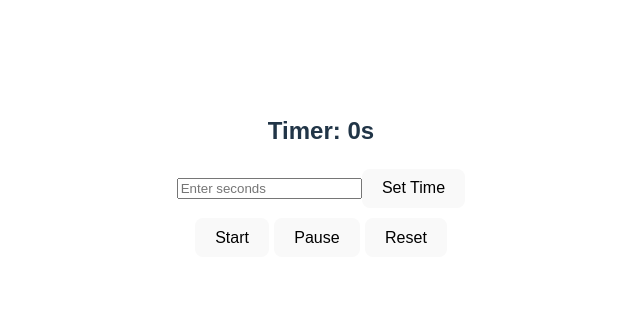
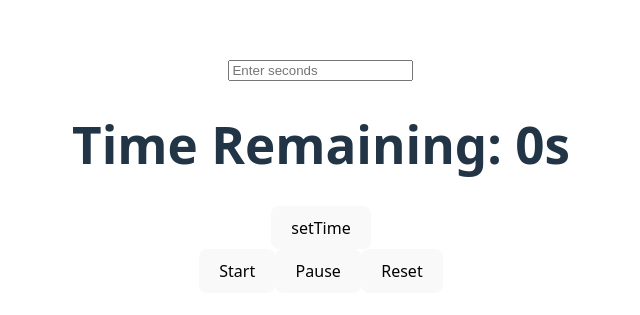
Before and after one commit to ssbhatnagar/React_Codes, a React (Vite) app in the folder react-practice/: page /timer in a window 1280 px wide. Shown: the part 225-540 px from the top of the page, without its empty margins (319-959 px from the left). Built offline with nearby package versions, Linux system fonts and the light colour scheme.

Commit message:
feat: timer app

```diff
--- a/react-practice/src/components/SimpleTimer/SimpleTimer.jsx
+++ b/react-practice/src/components/SimpleTimer/SimpleTimer.jsx
@@ -1,76 +1,70 @@
 import React, { useState, useRef, useEffect } from "react";
 
 function SimpleTimer() {
-  const [time, setTime] = useState(0); // Timer ki value
-  const [userInput, setUserInput] = useState(""); // Input field ke liye
-  const timerRef = useRef(null); // Interval ID ko store karne ke liye
+    const [time, setTime] = useState(0);
+    const [userInput, setUserInput] = useState("");
+    const timeRef = useRef(null);
 
-  // Timer Start karne ka logic
-  const startTimer = () => {
-    // Agar timer pehle se chal raha hai toh dusra mat chalao
-    if (timerRef.current) return;
+    function startTimer(){
+      if(timeRef.current || time <=0) return;
 
-    timerRef.current = setInterval(() => {
-      setTime((prev) => {
-        if (prev <= 1) {
-          clearInterval(timerRef.current);
-          timerRef.current = null;
+      timeRef.current = setInterval(() => {
+        setTime((prev) =>{
+          if(prev<=1){
+            clearInterval(timeRef.current);
+            timeRef.current = null;
             return 0;
           }
-        return prev - 1;
-      });
-    }, 1000);
-  };
+          return prev -1
+        }
+        )
+      }, 1000)
+    }
 
-  // Timer Pause karne ka logic
-  const pauseTimer = () => {
-    clearInterval(timerRef.current);
-    timerRef.current = null;
-  };
+    function pauseTimer(){
+      clearInterval(timeRef.current);
+      timeRef.current = null;
+    }
 
-  // Timer Reset karne ka logic
-  const resetTimer = () => {
+    function resetTimer(){
       pauseTimer();
       setTime(0);
       setUserInput("");
-  };
-
-  // Custom time set karne ka logic
-  const handleSetTime = () => {
+    }
+    function handleSetTime(){
+      pauseTimer()
       const seconds = parseInt(userInput);
-    if (!isNaN(seconds) && seconds > 0) {
-      setTime(seconds);
+      if(!isNaN(seconds) && seconds >0){
+        setTime(seconds)
       }
     };
 
-  // Cleanup: Agar component band ho jaye toh timer bhi ruk jaye (Memory Leak se bachata hai)
     useEffect(() => {
-    return () => clearInterval(timerRef.current);
-  }, []);
+      return () => clearInterval(timeRef.current);
+    }, [])
 
-  return (
-    <div style={{ textAlign: "center", padding: "20px", fontFamily: "Arial" }}>
-      <h2>Timer: {time}s</h2>
-
-      {/* Input section */}
-      <div style={{ marginBottom: "10px" }}>
+    return(
+      <div>
       <input
       type="number"
       placeholder="Enter seconds"
       value={userInput}
       onChange={(e) => setUserInput(e.target.value)}
       />
-        <button onClick={handleSetTime}>Set Time</button>
+      <h1>Time Remaining: {time}s</h1>
+      <div>
+        <button onClick={() => handleSetTime()}>setTime</button>
+      </div>
+       <div>
+        {/* ye best practice nahi hai agar hum koi parameter pass nahi kar rahe at that time its best ki hum diretly startTimer pass kar de jaruri nahi ki arrow banana hai */}
+        {/* <button onClick={() =>startTimer()}>Start</button>  */}
+        <button onClick={startTimer}>Start</button>
+        <button onClick={pauseTimer}>Pause</button>
+        <button onClick={resetTimer}>Reset</button>
       </div>
 
-      {/* Control Buttons */}
-      <div>
-        <button onClick={startTimer} style={{ marginRight: "5px" }}>Start</button>
-        <button onClick={pauseTimer} style={{ marginRight: "5px" }}>Pause</button>
-        <button onClick={resetTimer}>Reset</button>
       </div>
-    </div>
-  );
+    )
 }
 
 export default SimpleTimer;
```
Lines whose indentation alone changed are shown as unchanged.
